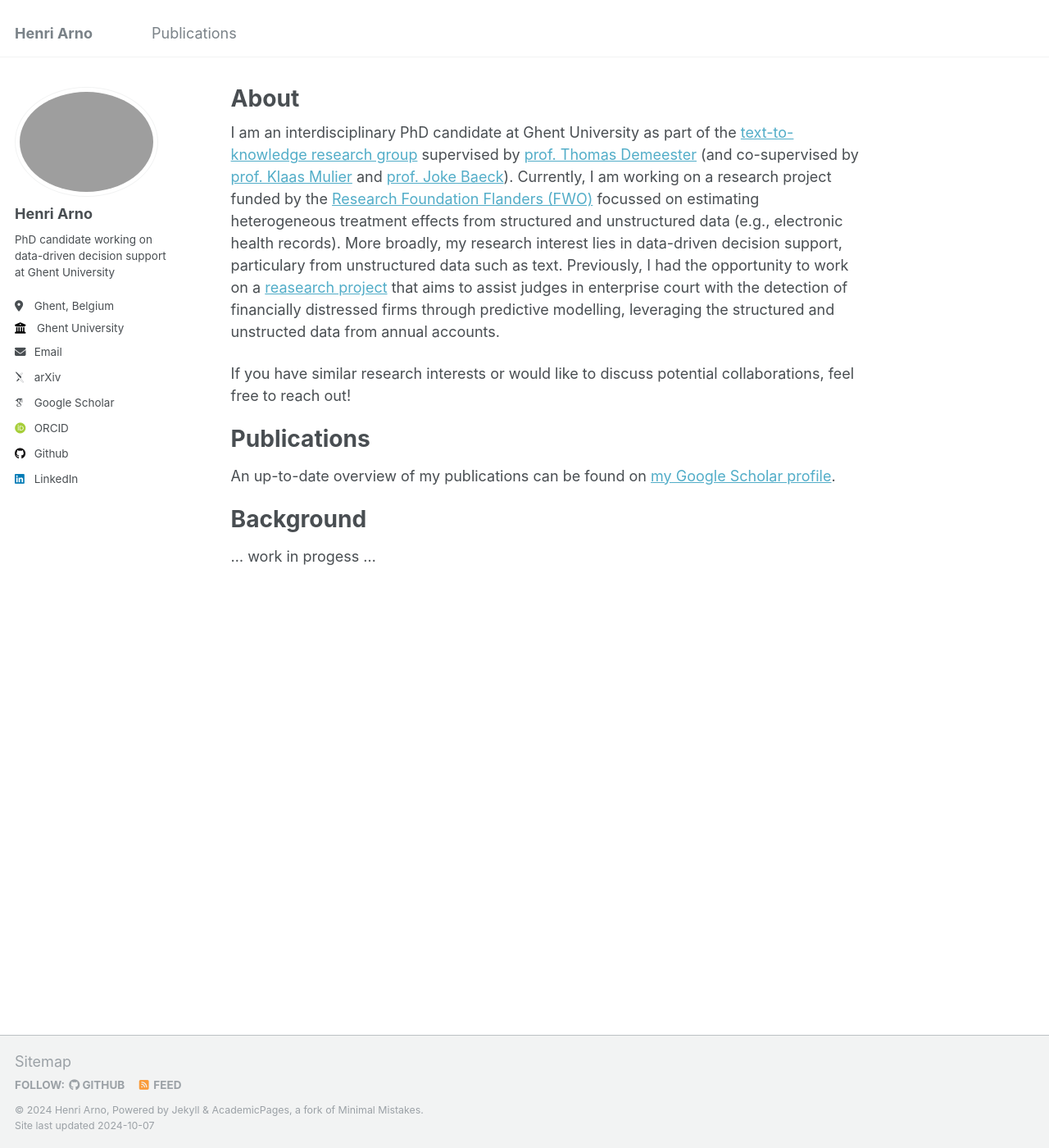
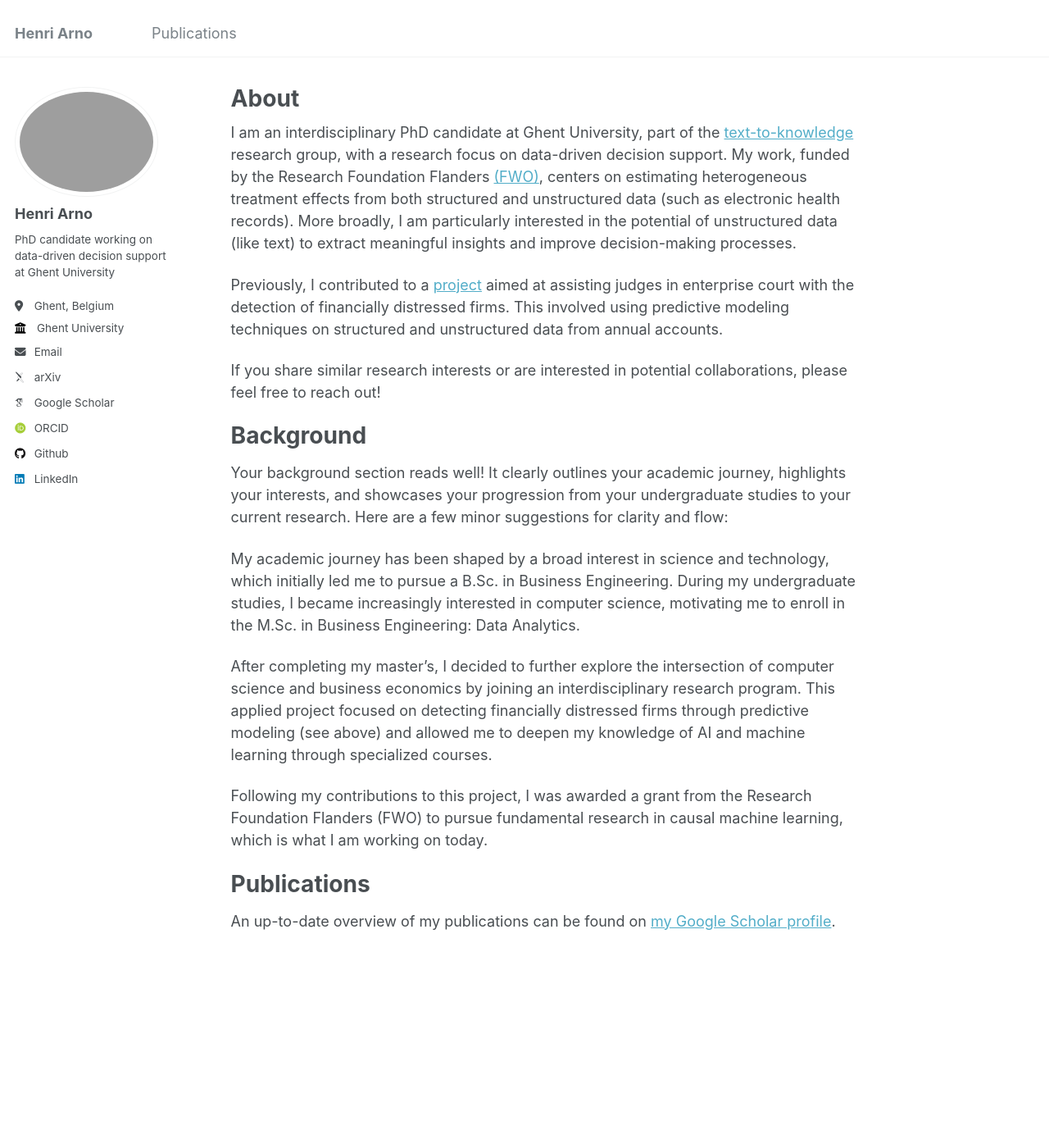
Before and after one commit to HenriArno/HenriArno.github.io, a Jekyll site: the page built from _pages/about.md, in a window 1280 px wide and 1400 px high. Shown: the whole window at 82% size. Built offline with Jekyll 4.4.1, drawn with Linux system fonts in a browser that asks for light colours; some web fonts are replaced.

Commit message:
Update about.md

```diff
--- a/_pages/about.md
+++ b/_pages/about.md
@@ -7,14 +7,24 @@
   - /about.html
 ---
 
-I am an interdisciplinary PhD candidate at Ghent University as part of the [text-to-knowledge research group](https://ugentt2k.github.io/) supervised by [prof. Thomas Demeester](https://tdmeeste.github.io/) (and co-supervised by [prof. Klaas Mulier](https://sites.google.com/site/mulierklaas/) and [prof. Joke Baeck](https://research.ugent.be/web/person/joke-baeck-0/nl)). Currently, I am working on a research project funded by the [Research Foundation Flanders (FWO)](https://researchportal.be/nl/project/causale-bayesiaanse-netwerken-en-neurale-netwerken-integreren-om-probabilistisch-te) focussed on estimating heterogeneous treatment effects from structured and unstructured data (e.g., electronic health records). More broadly, my research interest lies in data-driven decision support, particulary from unstructured data such as text. Previously, I had the opportunity to work on a [reasearch project](https://researchportal.be/nl/project/evaluatie-van-ondernemingen-moeilijkheden-door-gebruik-van-machine-learning-ontwikkeling) that aims to assist judges in enterprise court with the detection of financially distressed firms through predictive modelling, leveraging the structured and unstructed data from annual accounts.
+I am an interdisciplinary PhD candidate at Ghent University, part of the [text-to-knowledge](https://ugentt2k.github.io/) research group, with a research focus on data-driven decision support. My work, funded by the Research Foundation Flanders [(FWO)](https://researchportal.be/nl/project/causale-bayesiaanse-netwerken-en-neurale-netwerken-integreren-om-probabilistisch-te), centers on estimating heterogeneous treatment effects from both structured and unstructured data (such as electronic health records). More broadly, I am particularly interested in the potential of unstructured data (like text) to extract meaningful insights and improve decision-making processes.
 
-If you have similar research interests or would like to discuss potential collaborations, feel free to reach out!
+Previously, I contributed to a [project](https://researchportal.be/nl/project/evaluatie-van-ondernemingen-moeilijkheden-door-gebruik-van-machine-learning-ontwikkeling) aimed at assisting judges in enterprise court with the detection of financially distressed firms. This involved using predictive modeling techniques on structured and unstructured data from annual accounts.
+
+If you share similar research interests or are interested in potential collaborations, please feel free to reach out!
+
+Background
+======
+
+Your background section reads well! It clearly outlines your academic journey, highlights your interests, and showcases your progression from your undergraduate studies to your current research. Here are a few minor suggestions for clarity and flow:
+
+My academic journey has been shaped by a broad interest in science and technology, which initially led me to pursue a B.Sc. in Business Engineering. During my undergraduate studies, I became increasingly interested in computer science, motivating me to enroll in the M.Sc. in Business Engineering: Data Analytics.
+
+After completing my master’s, I decided to further explore the intersection of computer science and business economics by joining an interdisciplinary research program. This applied project focused on detecting financially distressed firms through predictive modeling (see above) and allowed me to deepen my knowledge of AI and machine learning through specialized courses.
+
+Following my contributions to this project, I was awarded a grant from the Research Foundation Flanders (FWO) to pursue fundamental research in causal machine learning, which is what I am working on today.
+
 
 Publications
 ======
 An up-to-date overview of my publications can be found on [my Google Scholar profile](https://scholar.google.be/citations?user=ce8BmFgAAAAJ&hl=nl).
-
-Background
-======
-... work in progess ...
```
